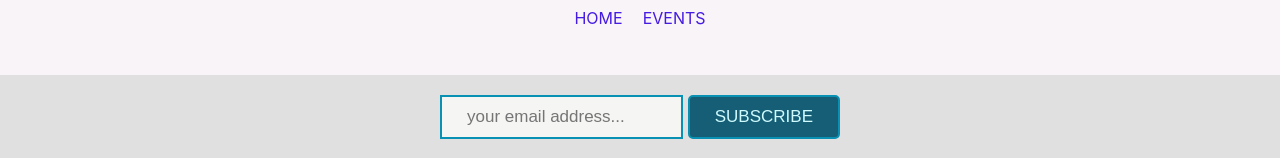
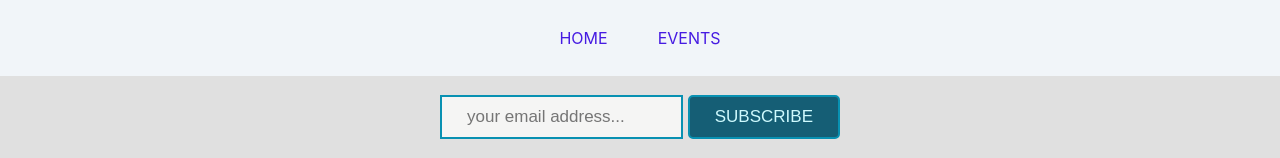
Before and after one commit to touhidulshawan/next-event, a Next.js app: page / in a window 1280 px wide. Shown: the top 158 px of the page. Built offline with nearby package versions, Linux system fonts and the light colour scheme.

Commit message:
fix navbar issue

```diff
--- a/styles/NavBar.module.css
+++ b/styles/NavBar.module.css
@@ -1,8 +1,7 @@
 .nav {
   width: 100%;
   min-height: 75px;
-  padding: 0.5rem 0.3rem;
-  background: rgb(248, 244, 247);
+  background: #f1f5f9;
   position: fixed;
   left: 0;
   top: 0;
@@ -11,23 +10,28 @@
 
 .ul {
   list-style-type: none;
-  padding: 0;
+  margin: 0;
   box-sizing: border-box;
   display: flex;
   justify-content: center;
   align-items: center;
+  gap: 10px;
+  min-height: 75px;
+  width: 100%;
 }
 
-.li:not(:last-child) {
-  margin-right: 20px;
+.ul > li {
+  padding: 28px 0;
 }
 
 .navLink {
   text-transform: uppercase;
   color: rgb(70, 27, 226);
   transition: all 0.2s ease-in-out;
+  padding: 28px 20px;
 }
 
 .navLink:hover {
-  color: rgb(255, 80, 109);
+  background: #cbd5e1;
+  color: #1e293b;
 }
```
